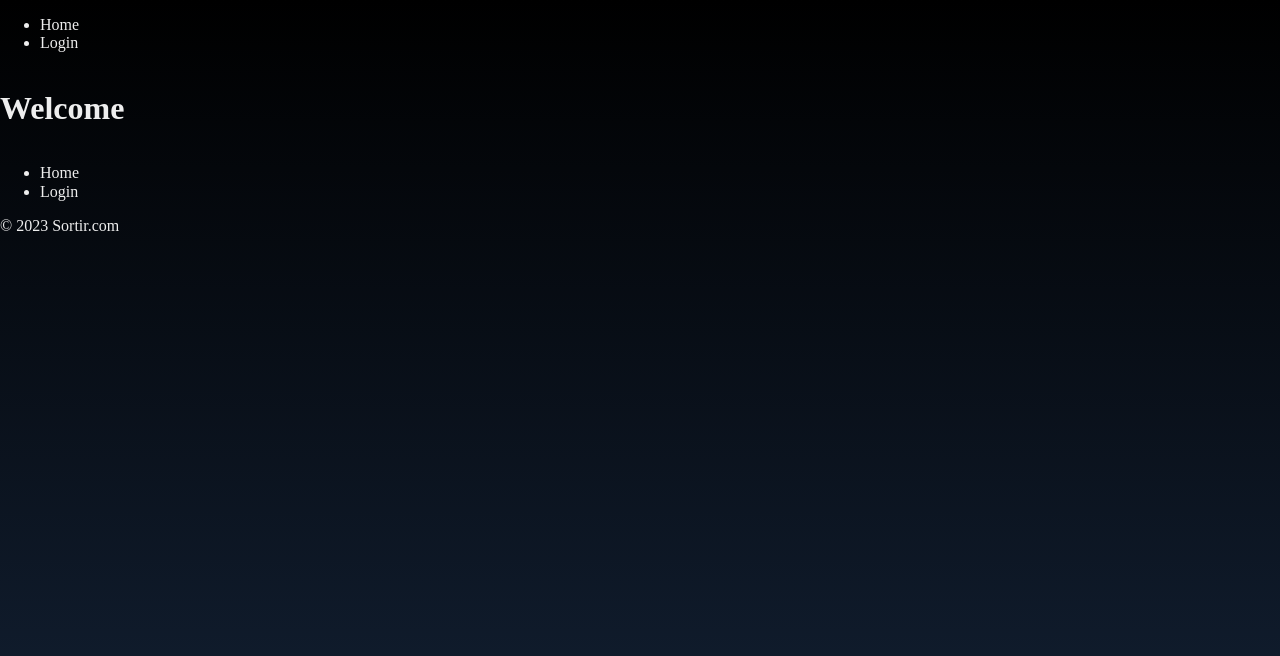
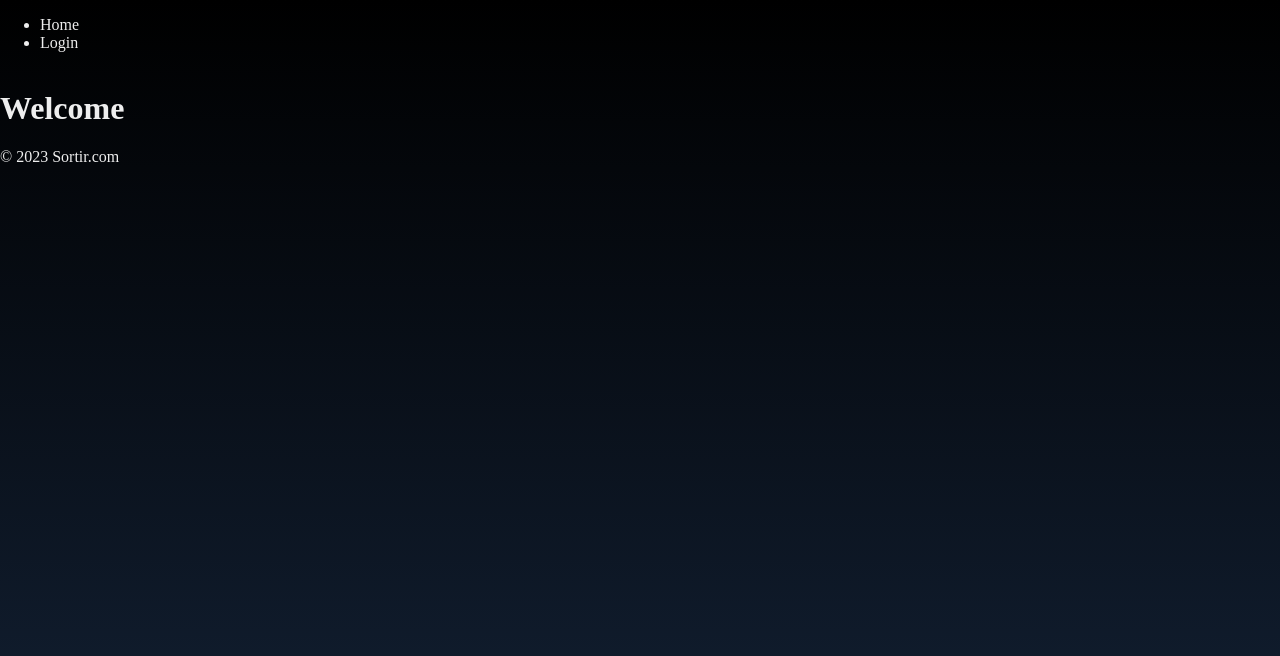
Before and after one commit to BenChuffart/sortir_com, a Symfony app: template templates/main/home.html.twig in a window 1280 px wide. Shown: the top 656 px of the page. Run offline with Twig, Linux system fonts and the light colour scheme; the template is opened without the code that fills it, so the values that code supplies are empty; some libraries are stand-ins or nearby versions.

Commit message:
Update base.html.twig

```diff
--- a/templates/base.html.twig
+++ b/templates/base.html.twig
@@ -2,14 +2,17 @@
 <html lang="en">
 <head>
     <meta charset="UTF-8">
-    <meta name="viewport"
-          content="width=device-width, user-scalable=no, initial-scale=1.0, maximum-scale=1.0, minimum-scale=1.0">
+    <meta name="viewport" content="width=device-width, user-scalable=no, initial-scale=1.0">
     <meta http-equiv="X-UA-Compatible" content="ie=edge">
     <title>{% block title %} | Sortir.com{% endblock %}</title>
+
+    <link rel ="icon" href=" {{ asset('img/eniLogo.png')}}">
     <link rel="stylesheet" href="{{ asset('css/normalize.css') }}">
     <link rel="stylesheet" href="{{ asset('css/style.css') }}">
+
 </head>
 <body>
+    <div class = "container">
         <header>
             {% include("inc/nav.html.twig")%}
         </header>
@@ -17,8 +20,8 @@
             {% block body %}{% endblock %}
         </main>
         <footer>
-        {% include("inc/nav.html.twig")%}
             <div>&copy; {{ "now"|date("Y") }} Sortir.com</div>
         </footer>
+    </div>
 </body>
 </html>
```
Lines whose indentation alone changed are shown as unchanged.
